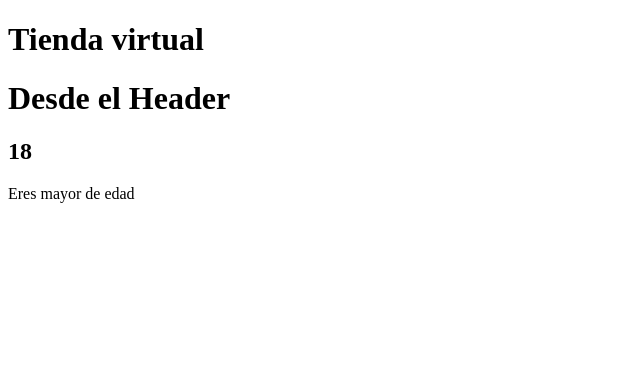
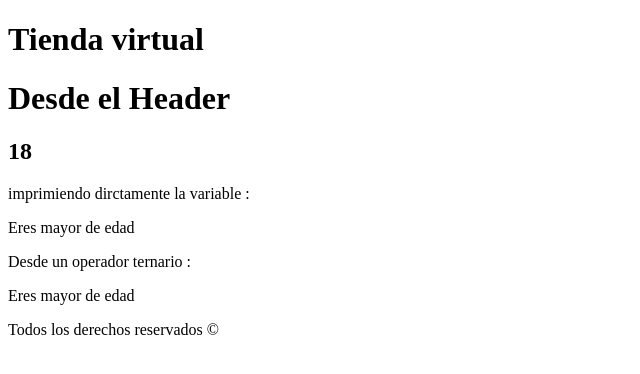
Before and after one commit to jam097/Curso-react-basicos, a React (Create React App) app: page / in a window 1280 px wide. Shown: the top 374 px of the page, without its empty margins (0-640 px from the left). Built offline with nearby package versions, Linux system fonts and the light colour scheme.

Commit message:
Se agregó el componente Footer

```diff
--- a/src/App.js
+++ b/src/App.js
@@ -1,11 +1,24 @@
-import React from 'react';
+import React, {Fragment} from 'react';
 import Header from './components/Header';
+import Footer from './components/Footer';
+
 
 function App() {
   return (
-    <div className="App">
-      <Header/>
-    </div>
+    {/* ojo solo se puede retornar un elemento html que contenga todo,
+        así sería con un elemento div que en nuestro html generaría un div que no hace nada (<div> == $0)
+      <div className="App">
+        <Header/>
+        <Footer/>
+      </div>
+
+        es preferible importar el tag Fragment que evita esto.*/},
+
+    <Fragment>
+        <Header/>
+        <Footer/>
+    </Fragment>
+
   );
 }
 
--- /dev/null
+++ b/src/components/Footer.js
@@ -0,0 +1,22 @@
+import React from 'react';
+
+//function expression
+const Footer = () => { // el encerrar en llaves al componente indicanda que puede utilizarse código javascript
+        return(        // si lo omito puedo escribir mi componente comose indica mas abajo en comentario.
+            <footer>
+                <p>Todos los derechos reservados &copy;</p>
+            </footer>
+        );
+};
+
+// Estono se puede hacer cuando declaramos nuestro componente como function declaration, arrojaría un error de sintaxis.
+/*
+const Footer = () => ( // sin las llaves puedo precindir del return ya que es redundante.
+            <footer>
+                <p>Todos los derechos reservados &copy;</p>
+            </footer>
+        );
+*/
+
+
+export default Footer;
--- a/src/components/Header.jsx
+++ b/src/components/Header.jsx
@@ -1,5 +1,6 @@
 import React from 'react';
 
+//function declaration
 function Header(){
     const edad = 18;
 
@@ -21,10 +22,11 @@ function Header(){
                 <h1>Desde el Header</h1>
                 <h2>{edad}</h2>
             </div>
-            <div>{/*{mensaje} imprimiendo dirctamente la variable */}
-
+            <div>
+                <p>imprimiendo dirctamente la variable :</p> {mensaje}
+                <br/>
                 {/*Utilizando un operador ternario */}
-                {colocarMensaje ? ('Eres mayor de edad') : ('Eres menor de edad')}
+                <p>Desde un operador ternario :</p> {colocarMensaje ? ('Eres mayor de edad') : ('Eres menor de edad')}
 
             </div>
         </div>
```
